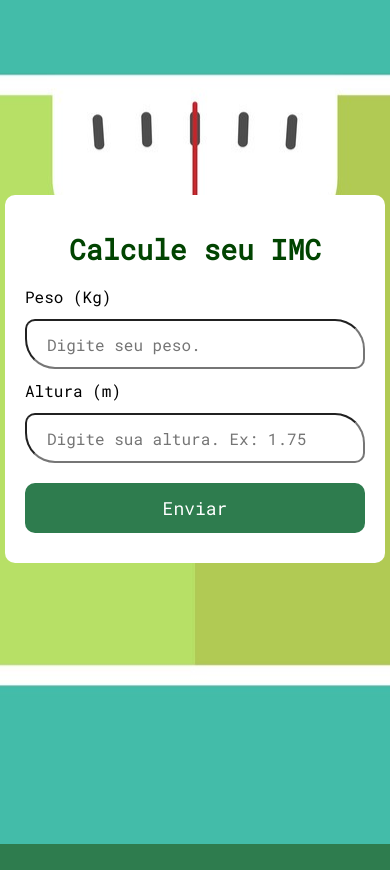
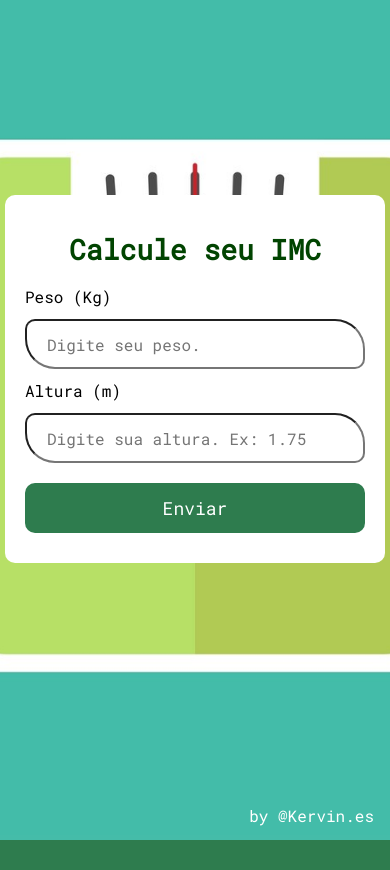
Before and after one commit to kervines/calculadora-imc, a plain HTML site: page index.html in a window 390 px wide. Before the commit the page ends 844 px from the top, so only its background shows below. Drawn offline with Linux system fonts and the light colour scheme.

Commit message:
adicionado by e alteração no responsivo

```diff
--- a/assets/css/styles.css
+++ b/assets/css/styles.css
@@ -109,10 +109,20 @@ form button:hover {
   border-radius: 10px;
 }
 
-@media (max-width: 400px) {
+span {
+  font-size: 1rem;
+  padding: 1rem;
+  position: absolute;
+  right: 0;
+  bottom: 0;
+  color: #fff;
+}
+
+@media (max-width: 420px) {
   body {
-    background-size: auto;
-    background-position-y: 50%;
+    height: 80vh;
+    background-size: cover;
+    background-position-y: -30px;
     background-position-x: 50%;
 
     overflow: hidden;
--- a/index.html
+++ b/index.html
@@ -35,6 +35,7 @@
     <div class="result"></div>
 
   </section>
+  <span>by @Kervin.es</span>
   <script src="./assets/js/main.js"></script>
 </body>
 
```
